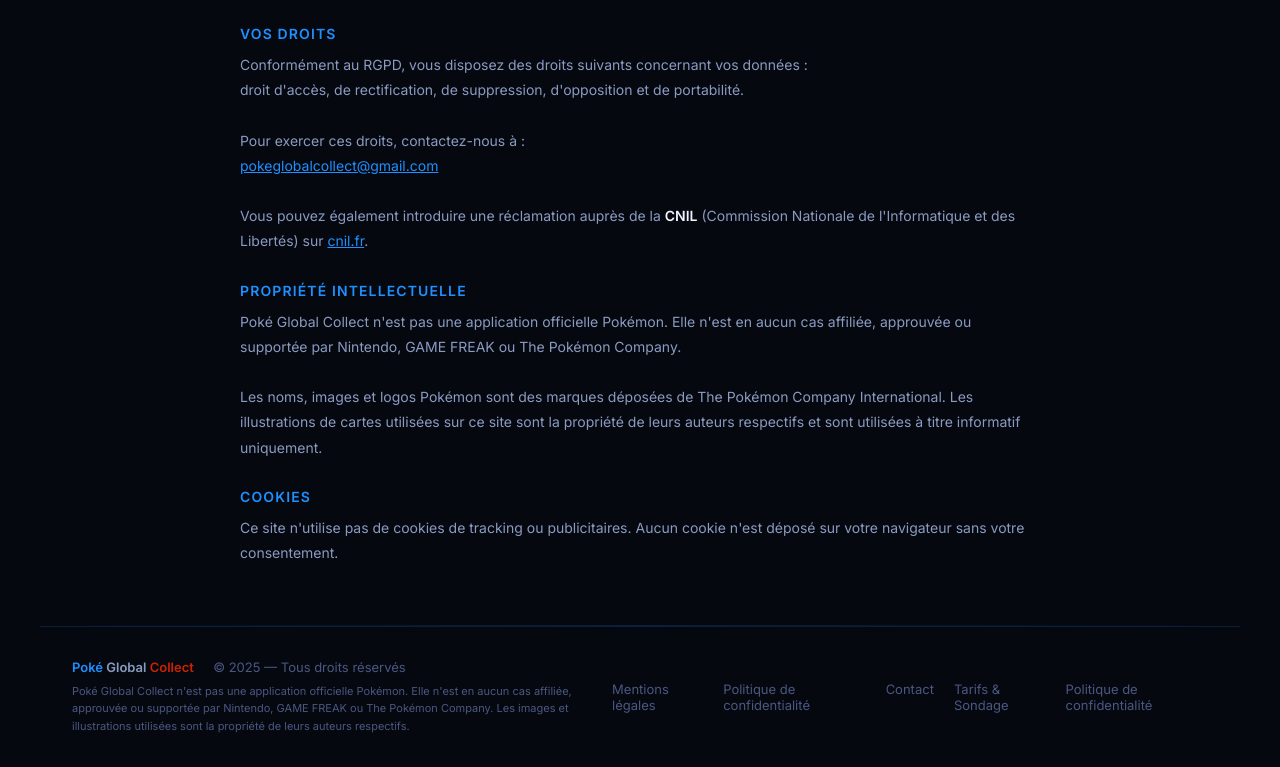
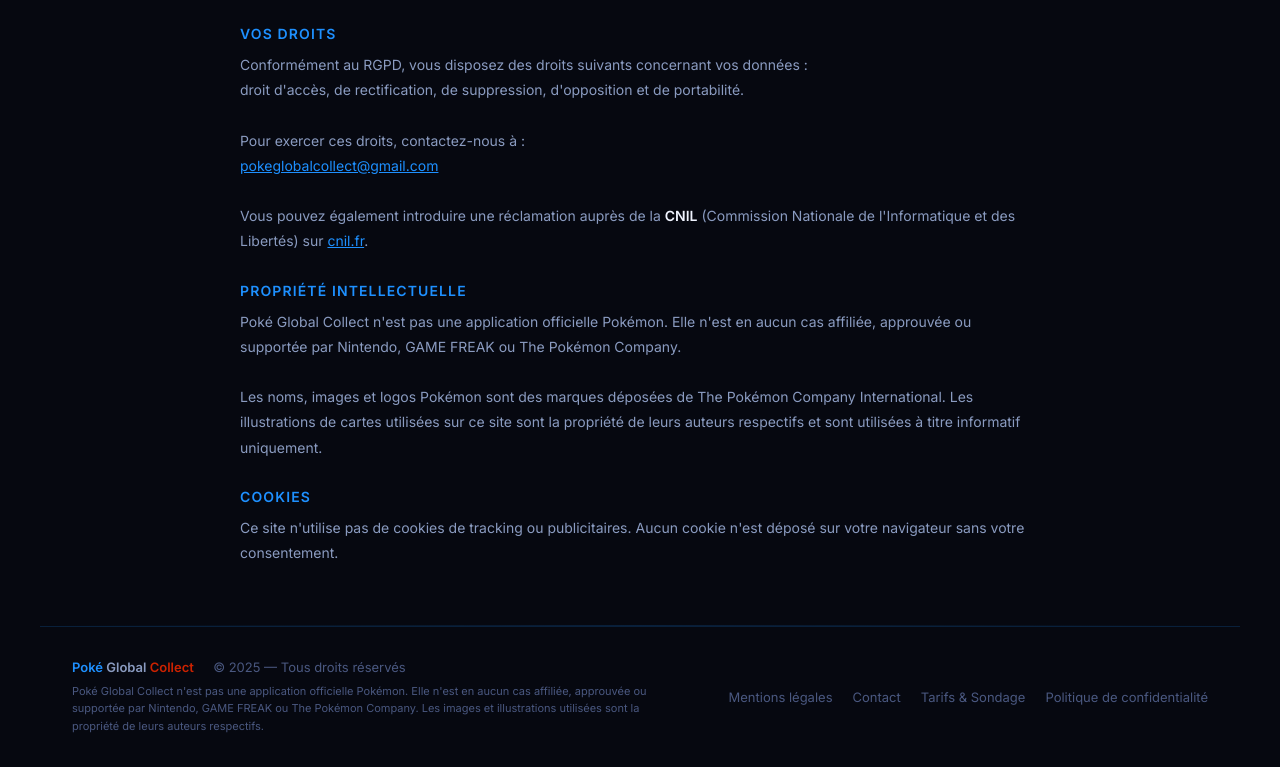
Before and after one commit to Matt-poke/pgc-landing, a website: page index.html in a window 1280 px wide. Shown: the part 7439-8206 px from the top of the page. Drawn offline with Linux system fonts and the light colour scheme; no server answers.

Commit message:
correction politique de confidentialité

```diff
--- a/index.html
+++ b/index.html
@@ -984,7 +984,6 @@
 </div>
     <div style="display:flex;gap:20px">
       <a href="#mentions-legales">Mentions légales</a>
-      <a href="#">Politique de confidentialité</a>
       <a href="mailto:contact@pokeglobalcollect.com">Contact</a>
       <a href="/pricing.html">Tarifs & Sondage</a>
       <a href="/privacy.html">Politique de confidentialité</a>
```
